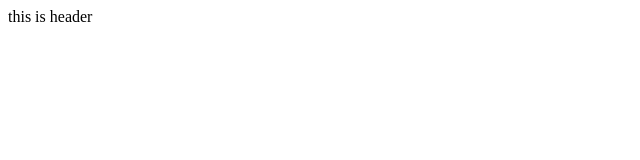
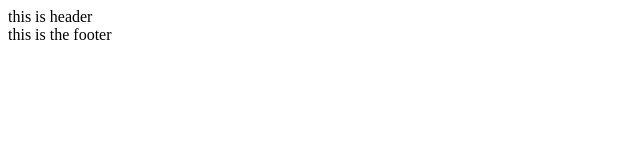
Before and after one commit to hiercomichael/COSC224Lab1, a plain HTML site: page index.html in a window 1280 px wide. Shown: the full height of the page, 0-640 px from the left. Drawn offline with Linux system fonts and the light colour scheme.

Commit message:
did the footer component

```diff
--- a/index.html
+++ b/index.html
@@ -8,5 +8,7 @@
 <body>
   <header>this is header</header>
 
+  <footer>this is the footer</footer>
+
 </body>
 </html>
```
